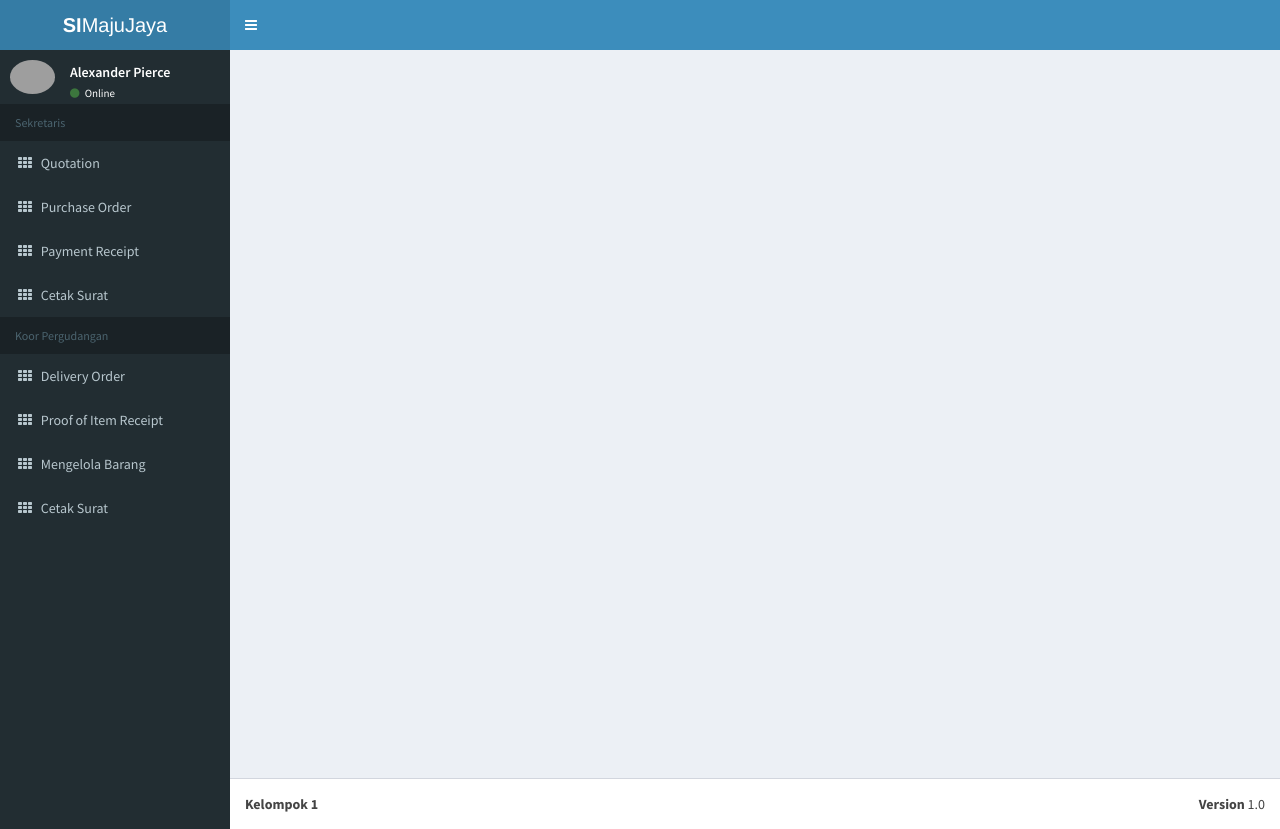
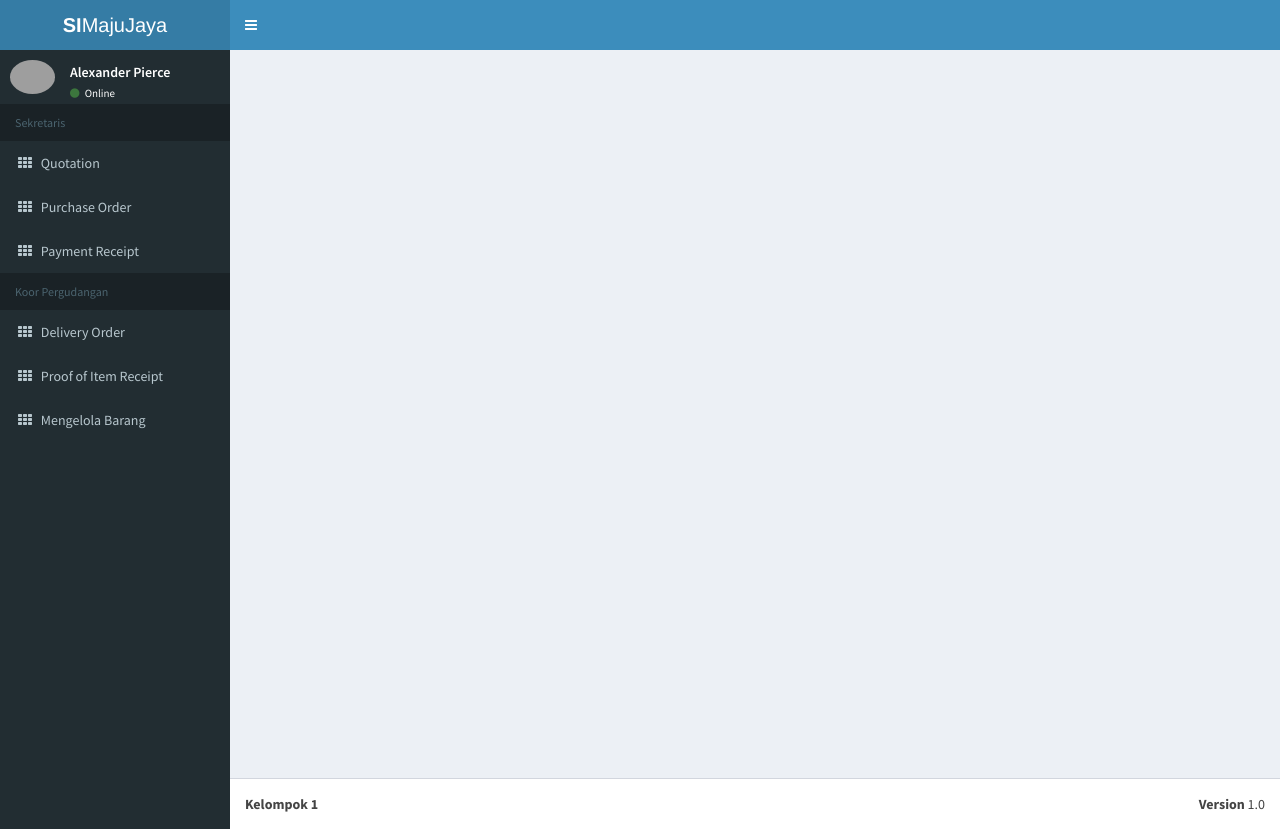
Before and after one commit to HariyosoAB/simajujaya, a Laravel app: page / in a window 1280 px wide. Run offline with Laravel 8, Linux system fonts and the light colour scheme; settings files or empty folders that the repository lacks are supplied; some libraries are stand-ins or nearby versions; grey boxes are pictures that could not be loaded.

Commit message:
no message

```diff
--- a/resources/views/master/sidebar.blade.php
+++ b/resources/views/master/sidebar.blade.php
@@ -53,11 +53,6 @@
             <i class="fa fa-th"></i> <span>Payment Receipt</span>
           </a>
         </li>
-        <li>
-          <a href="#">
-            <i class="fa fa-th"></i> <span>Cetak Surat</span>
-          </a>
-        </li>
        <li class="header">Koor Pergudangan</li>
        <li>
           <a href="#">
@@ -74,11 +69,6 @@
             <i class="fa fa-th"></i> <span>Mengelola Barang</span>
           </a>
         </li>
-        <li>
-          <a href="#">
-            <i class="fa fa-th"></i> <span>Cetak Surat</span>
-          </a>
-        </li>
     </ul>
   </section>
   <!-- /.sidebar -->
```
